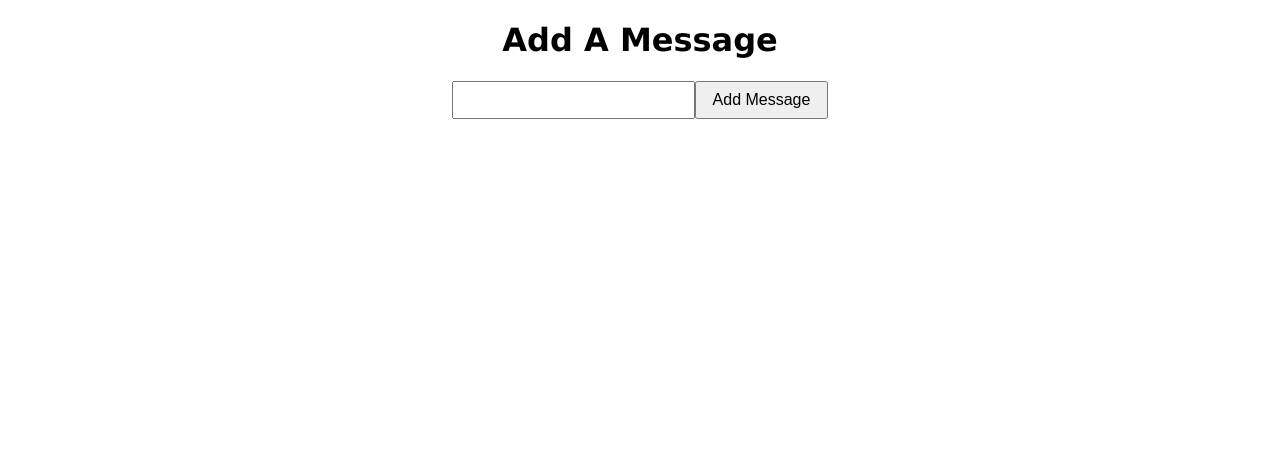
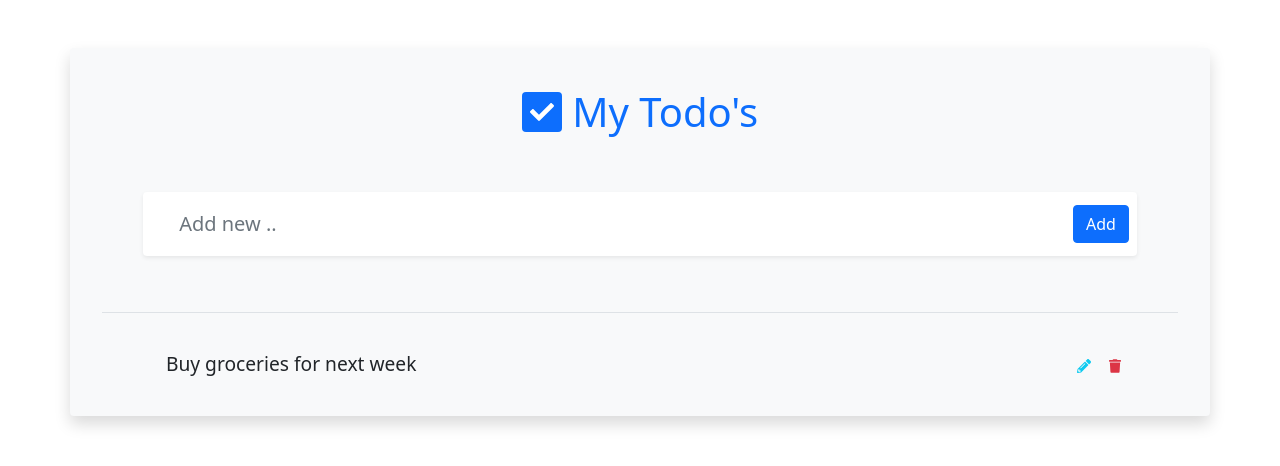
Before and after one commit to developer-junaid/Gatsby-FaunaDB-Tutorial, a Gatsby site: page / in a window 1280 px wide. Built offline with nearby package versions, Linux system fonts and the light colour scheme; Gatsby itself is replaced by a stand-in of ours.

Commit message:
Added Frontend

```diff
--- /dev/null
+++ b/gatsby-browser.js
@@ -0,0 +1,2 @@
+//bootstrap
+import "bootstrap/dist/css/bootstrap.css"
--- a/package.json
+++ b/package.json
@@ -15,8 +15,13 @@
     "test": "echo \"Write tests! -> https://gatsby.dev/unit-testing\" && exit 1"
   },
   "dependencies": {
+    "@fortawesome/fontawesome-svg-core": "^1.2.35",
+    "@fortawesome/free-solid-svg-icons": "^5.15.3",
+    "@fortawesome/react-fontawesome": "^0.1.14",
+    "bootstrap": "^5.0.1",
     "formik": "^2.2.8",
     "gatsby": "^3.4.1",
+    "gatsby-plugin-fontawesome-css": "^1.1.0",
     "react": "^17.0.1",
     "react-dom": "^17.0.1"
   },
--- /dev/null
+++ b/src/components/TodoList/TodoInput/TodoInput.js
@@ -0,0 +1,26 @@
+import React from "react"
+
+const TodoInput = () => {
+  return (
+    <div className="row m-1 p-3">
+      <div className="col col-11 mx-auto">
+        <div className="row bg-white rounded shadow-sm p-2 add-todo-wrapper align-items-center justify-content-center">
+          <div className="col">
+            <input
+              type="text"
+              className="form-control form-control-lg border-0 add-todo-input bg-transparent rounded"
+              placeholder="Add new .."
+            />
+          </div>
+          <div className="col-auto px-0 mx-0 mr-2">
+            <button type="button" className="btn btn-primary">
+              Add
+            </button>
+          </div>
+        </div>
+      </div>
+    </div>
+  )
+}
+
+export default TodoInput
--- /dev/null
+++ b/src/components/TodoList/TodoItem/TodoItem.js
@@ -0,0 +1,32 @@
+import React from "react"
+import { FontAwesomeIcon } from "@fortawesome/react-fontawesome"
+
+const TodoItem = () => {
+  return (
+    <div className="col px-1 m-1 d-flex align-items-center">
+      <input
+        className="form-control form-control-lg border-0 edit-todo-input bg-transparent rounded px-3"
+        type="text"
+        readOnly
+        value="Buy groceries for next week"
+        title="Buy groceries for next week"
+      />
+      <h5 className="m-0 p-0 px-2">
+        <FontAwesomeIcon
+          icon="pencil-alt"
+          className="text-info btn m-0 p-0"
+          title="edit todo"
+        />
+      </h5>
+      <h5 className="m-0 p-0 px-2">
+        <FontAwesomeIcon
+          icon="trash"
+          className="text-danger btn m-0 p-0"
+          title="edit todo"
+        />
+      </h5>
+    </div>
+  )
+}
+
+export default TodoItem
--- /dev/null
+++ b/src/components/TodoList/TodoList.js
@@ -0,0 +1,87 @@
+import React from "react"
+
+// Form
+import { Formik } from "formik"
+
+// Styles
+import "./styles.css"
+import "../../utils/font-awesome"
+
+// Components
+import TodoTitle from "./TodoTitle/TodoTitle"
+import TodoInput from "./TodoInput/TodoInput"
+import TodoItem from "./TodoItem/TodoItem"
+
+// Component
+const TodoList = () => {
+  return (
+    <div className="container m-5 p-2 rounded mx-auto bg-light shadow">
+      <TodoTitle title="My Todo's" />
+      <TodoInput />
+      <div className="p-2 m-4 border-black-25 border-bottom"></div>
+      {/* Todo List Section */}
+      <div className="row mx-1 px-5 pb-3 w-80">
+        <div className="col mx-auto">
+          <TodoItem />
+        </div>
+      </div>
+    </div>
+  )
+}
+
+export default TodoList
+
+{
+  /* <div className="container">
+<h1>Add a message</h1>
+<Formik
+  initialValues={{ message: "" }}
+  validate={values => {
+    const errors = {}
+    if (!values.message) {
+      errors.message = "Required"
+    }
+    return errors
+  }}
+  onSubmit={(values, { setSubmitting }) => {
+    console.log("values", values)
+    // Post Data
+    fetch(`/.netlify/functions/add_message`, {
+      method: "POST",
+      body: JSON.stringify(values),
+    })
+      .then(res => res.json())
+      .then(result => {
+        console.log("success", result)
+      })
+      .catch(err => {
+        console.log(err)
+      })
+  }}
+>
+  {({
+    values,
+    errors,
+    touched,
+    handleChange,
+    handleBlur,
+    handleSubmit,
+    isSubmitting,
+  }) => (
+    <form onSubmit={handleSubmit}>
+      <input
+        type="text"
+        name="message"
+        onChange={handleChange}
+        onBlur={handleBlur}
+        value={values.message}
+      />
+      {errors.message && touched.message && errors.message}
+      <button type="submit" disabled={isSubmitting}>
+        Add Message
+      </button>
+    </form>
+  )}
+</Formik>
+</div> */
+}
--- /dev/null
+++ b/src/components/TodoList/TodoTitle/TodoTitle.js
@@ -0,0 +1,20 @@
+import React from "react"
+import { FontAwesomeIcon } from "@fortawesome/react-fontawesome"
+
+const TodoTitle = ({ title }) => {
+  return (
+    <div className="row m-1 p-4">
+      <div className="col">
+        <div className="p-1 h1 text-primary text-center mx-auto display-inline-block">
+          <FontAwesomeIcon
+            className="bg-primary text-white rounded p-2"
+            icon={"check"}
+          />
+          <span>&nbsp;{title}</span>
+        </div>
+      </div>
+    </div>
+  )
+}
+
+export default TodoTitle
--- /dev/null
+++ b/src/components/TodoList/styles.css
@@ -0,0 +1,36 @@
+body {
+  font-family: "Open Sans", sans-serif;
+  line-height: 1.6;
+}
+
+.add-todo-input,
+.edit-todo-input {
+  outline: none;
+}
+
+.add-todo-input:focus,
+.edit-todo-input:focus {
+  border: none !important;
+  box-shadow: none !important;
+}
+
+.view-opt-label,
+.date-label {
+  font-size: 0.8rem;
+}
+
+.edit-todo-input {
+  font-size: 1.2rem !important;
+}
+
+.todo-actions {
+  visibility: hidden !important;
+}
+
+.todo-item:hover .todo-actions {
+  visibility: visible !important;
+}
+
+.todo-item.editing .todo-actions .edit-icon {
+  display: none !important;
+}
--- a/src/pages/index.js
+++ b/src/pages/index.js
@@ -1,61 +1,7 @@
-import React, { useEffect } from "react"
-import { Formik } from "formik"
-import "./style.css"
+import React from "react"
+import TodoList from "../components/TodoList/TodoList"
 
 // Home
 export default function Home() {
-  return (
-    <div className="container">
-      <h1>Add a message</h1>
-      <Formik
-        initialValues={{ message: "" }}
-        validate={values => {
-          const errors = {}
-          if (!values.message) {
-            errors.message = "Required"
-          }
-          return errors
-        }}
-        onSubmit={(values, { setSubmitting }) => {
-          console.log("values", values)
-          // Post Data
-          fetch(`/.netlify/functions/add_message`, {
-            method: "POST",
-            body: JSON.stringify(values),
-          })
-            .then(res => res.json())
-            .then(result => {
-              console.log("success", result)
-            })
-            .catch(err => {
-              console.log(err)
-            })
-        }}
-      >
-        {({
-          values,
-          errors,
-          touched,
-          handleChange,
-          handleBlur,
-          handleSubmit,
-          isSubmitting,
-        }) => (
-          <form onSubmit={handleSubmit}>
-            <input
-              type="text"
-              name="message"
-              onChange={handleChange}
-              onBlur={handleBlur}
-              value={values.message}
-            />
-            {errors.message && touched.message && errors.message}
-            <button type="submit" disabled={isSubmitting}>
-              Add Message
-            </button>
-          </form>
-        )}
-      </Formik>
-    </div>
-  )
+  return <TodoList />
 }
--- a/src/pages/style.css
+++ /dev/null
@@ -1,19 +0,0 @@
-.container {
-  text-align: center;
-  font-family: "Lucida Sans", "Lucida Sans Regular", "Lucida Grande",
-    "Lucida Sans Unicode", Geneva, Verdana, sans-serif;
-}
-
-.container > h1 {
-  text-transform: capitalize;
-}
-
-.container input,
-button {
-  padding: 0.5rem 1rem;
-  font-size: 1rem;
-}
-
-.container button {
-  cursor: pointer;
-}
--- /dev/null
+++ b/src/utils/font-awesome.js
@@ -0,0 +1,9 @@
+import { library } from "@fortawesome/fontawesome-svg-core"
+import {
+  faCoffee,
+  faCheck,
+  faPencilAlt,
+  faTrash,
+} from "@fortawesome/free-solid-svg-icons"
+
+library.add(faCoffee, faCheck, faPencilAlt, faTrash)
```
Also changed, not shown: 2 other files.
